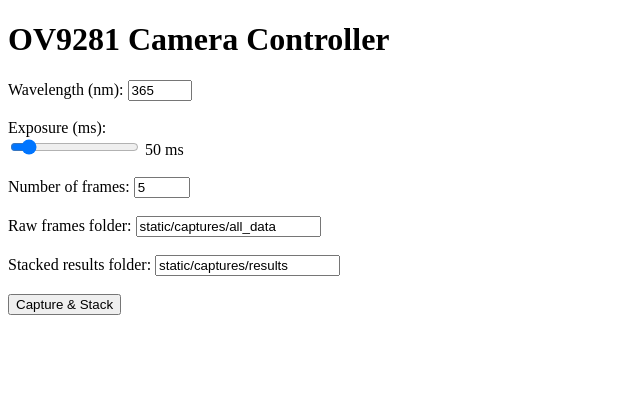
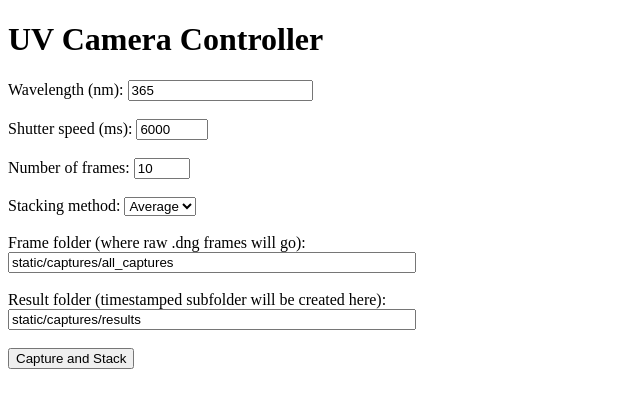
Before and after one commit to nicksadovnikov/UVCameraThesis, a Flask app: page / in a window 1280 px wide. Shown: the top 408 px of the page, without its empty margins (0-640 px from the left). Run offline with Flask 3, Linux system fonts and the light colour scheme.

Commit message:
Changes to Sony code

```diff
--- a/ArduCam App V1.0/app.py
+++ b/ArduCam App V1.0/app.py
@@ -1,141 +1,82 @@
 import os
 import cv2
 import numpy as np
+from flask import Flask, render_template, request, send_file
+from pathlib import Path
 import subprocess
-from flask import Flask, render_template, request, send_file
+import shutil
 from datetime import datetime
-from pathlib import Path
-import shutil
-import tifffile as tiff  # for saving .dng
-import json
 
 app = Flask(__name__)
 
-BASE_DIR = Path("static/captures")
-BASE_DIR.mkdir(parents=True, exist_ok=True)
+# Default folders
+DEFAULT_FRAME_DIR = Path("static/captures/all_captures")
+DEFAULT_RESULTS_DIR = Path("static/captures/results")
+DEFAULT_FRAME_DIR.mkdir(parents=True, exist_ok=True)
+DEFAULT_RESULTS_DIR.mkdir(parents=True, exist_ok=True)
 
 
-def get_timestamped_dir():
-    """Create a new session folder with timestamp."""
-    timestamp = datetime.now().strftime("%Y-%m-%d_%H-%M-%S")
-    session_dir = BASE_DIR / timestamp
-    session_dir.mkdir(parents=True, exist_ok=True)
-    return session_dir
+def capture_images(wavelength_nm, shutter_ms, frame_count, out_dir):
+    """Capture raw DNG frames with libcamera-still into the chosen folder"""
+    shutter_us = shutter_ms * 1000
+    for i in range(frame_count):
+        filename = f"{wavelength_nm}nm_{shutter_ms}ms_frame{i+1:03d}.dng"
+        filepath = out_dir / filename
+        cmd = [
+            "libcamera-still",
+            "--gain", "1",
+            "--shutter", str(shutter_us),
+            "--raw", "--encoding=raw",
+            "-o", str(filepath),
+            "-t", "1000"
+        ]
+        subprocess.run(cmd, check=True)
 
 
-def set_exposure_ms(exposure_ms: int):
-    """
-    Set manual exposure for OV9281.
-    - auto_exposure must be set to 1 for manual mode
-    - exposure_time_absolute is in units of 100 µs (1–5000)
-    """
-    # Convert ms → 100 µs units
-    exposure_units = int(exposure_ms * 10)
-    exposure_units = max(1, min(5000, exposure_units))
+def stack_images(wavelength_nm, shutter_ms, raw_dir, result_dir, method="average"):
+    """Stack raw frames and save both .dng and .jpg (with red saturation highlighting)"""
+    images = []
+    dng_files = sorted(raw_dir.glob(f"{wavelength_nm}nm_{shutter_ms}ms_frame*.dng"))
 
-    subprocess.run(
-        ["v4l2-ctl", "-d", "/dev/video0",
-         "-c", "auto_exposure=1",
-         "-c", f"exposure_time_absolute={exposure_units}"],
-        check=True
-    )
+    for f in dng_files:
+        raw = cv2.imread(str(f), cv2.IMREAD_UNCHANGED)
+        if raw is None:
+            continue
+        images.append(raw.astype(np.float32))
 
-    return exposure_units
+    if not images:
+        raise ValueError("No frames captured to stack.")
 
+    if method == "average":
+        stacked = np.mean(images, axis=0)
+    elif method == "median":
+        stacked = np.median(np.array(images), axis=0)
+    else:
+        raise ValueError("Invalid stacking method")
 
-def get_camera_controls():
-    """
-    Query v4l2 controls and return as a dictionary {control: value}.
-    """
-    result = subprocess.run(
-        ["v4l2-ctl", "-d", "/dev/video0", "--list-ctrls"],
-        capture_output=True, text=True, check=True
-    )
-    controls = {}
-    for line in result.stdout.splitlines():
-        if "value=" in line:
-            key = line.strip().split()[0]
-            value_str = line.split("value=")[-1].split()[0]
-            controls[key] = value_str
-    return controls
+    stacked = np.clip(stacked, 0, 65535).astype(np.uint16)
 
+    # Create timestamped result subfolder
+    timestamp = datetime.now().strftime("%Y-%m-%d_%H-%M-%S")
+    result_subdir = result_dir / timestamp
+    result_subdir.mkdir(parents=True, exist_ok=True)
 
-def save_dng_with_metadata(filepath: Path, image: np.ndarray, metadata: dict):
-    """
-    Save grayscale image as .dng with metadata JSON embedded in ImageDescription.
-    """
-    description = json.dumps(metadata, indent=2)
-    tiff.imwrite(
-        str(filepath),
-        image.astype(np.uint8),
-        photometric="minisblack",
-        description=description
-    )
+    # Save stacked result as 16-bit DNG
+    dng_path = result_subdir / f"{wavelength_nm}nm_{shutter_ms}ms_stacked.dng"
+    cv2.imwrite(str(dng_path), stacked)
 
+    # Create 8-bit preview for web
+    preview = (stacked / 256).astype(np.uint8)
 
-def capture_images(wavelength, exposure_ms, frame_count, save_dir):
-    """Capture N grayscale frames and save with metadata embedded."""
-    exposure_units = set_exposure_ms(exposure_ms)
-    controls = get_camera_controls()
+    # Highlight saturated pixels (≥ 250 in 8-bit scale)
+    mask = preview >= 250
+    preview_bgr = cv2.cvtColor(preview, cv2.COLOR_GRAY2BGR)
+    preview_bgr[mask] = [0, 0, 255]  # red overlay
 
-    cam = cv2.VideoCapture(0, cv2.CAP_V4L2)
-    cam.set(cv2.CAP_PROP_FRAME_WIDTH, 1280)
-    cam.set(cv2.CAP_PROP_FRAME_HEIGHT, 800)
-    cam.set(cv2.CAP_PROP_FPS, 10)
+    jpg_path = result_subdir / f"{wavelength_nm}nm_{shutter_ms}ms_stacked.jpg"
+    cv2.imwrite(str(jpg_path), preview_bgr)
 
-    frames = []
-    for i in range(frame_count):
-        ret, frame = cam.read()
-        if not ret:
-            continue
-        gray = cv2.cvtColor(frame, cv2.COLOR_BGR2GRAY)
-        frames.append(gray)
-
-        filename = f"{wavelength}nm_{exposure_ms}ms_frame{i+1:03d}.dng"
-        filepath = save_dir / filename
-
-        metadata = {
-            "Wavelength_nm": wavelength,
-            "Exposure_ms": exposure_ms,
-            "Exposure_units_100us": exposure_units,
-            "FrameIndex": i + 1,
-            "Timestamp": datetime.now().isoformat(),
-            "CameraControls": controls
-        }
-
-        save_dng_with_metadata(filepath, gray, metadata)
-
-    cam.release()
-    return frames, controls
-
-
-def stack_images(frames, stack_dir, wavelength, exposure_ms, controls):
-    """Average frames, save stacked DNG, preview JPG, and highlight saturated pixels."""
-    stacked = np.mean(frames, axis=0).astype(np.uint8)
-
-    # Save DNG with metadata
-    dng_name = f"{wavelength}nm_{exposure_ms}ms_stacked_result.dng"
-    dng_path = stack_dir / dng_name
-    metadata = {
-        "Wavelength_nm": wavelength,
-        "Exposure_ms": exposure_ms,
-        "FrameCount": len(frames),
-        "Timestamp": datetime.now().isoformat(),
-        "CameraControls": controls
-    }
-    save_dng_with_metadata(dng_path, stacked, metadata)
-
-    # Create saturation-highlighted preview
-    saturated_mask = stacked >= 240  # True where pixels are clipped
-    preview = cv2.cvtColor(stacked, cv2.COLOR_GRAY2BGR)
-    preview[saturated_mask] = (0, 0, 255)  # mark clipped pixels in red
-
-    preview_name = f"{wavelength}nm_{exposure_ms}ms_stacked_preview.jpg"
-    preview_path = stack_dir / preview_name
-    cv2.imwrite(str(preview_path), preview)
-
-    return dng_path, preview_path
-
+    return jpg_path.relative_to("static")
 
 
 @app.route("/")
@@ -145,39 +86,36 @@ def index():
 
 @app.route("/capture", methods=["POST"])
 def capture():
-    wavelength = int(request.form["wavelength"])
-    exposure_ms = int(request.form["shutter"])
+    wavelength_nm = int(request.form["wavelength"])
+    shutter_ms = int(request.form["shutter"])
     frame_count = int(request.form["frames"])
+    method = request.form.get("stack_method", "average")
 
-    raw_dir = Path(request.form["raw_dir"])
-    stack_base = Path(request.form["stack_dir"])
-    raw_dir.mkdir(parents=True, exist_ok=True)
+    # Use user-specified directories or defaults
+    frame_folder = Path(request.form["frame_folder"] or DEFAULT_FRAME_DIR)
+    result_folder = Path(request.form["result_folder"] or DEFAULT_RESULTS_DIR)
 
-    timestamp = datetime.now().strftime("%Y-%m-%d_%H-%M-%S")
-    stack_dir = stack_base / timestamp
-    stack_dir.mkdir(parents=True, exist_ok=True)
+    frame_folder.mkdir(parents=True, exist_ok=True)
+    result_folder.mkdir(parents=True, exist_ok=True)
 
-    # Capture raw frames with metadata
-    frames, controls = capture_images(wavelength, exposure_ms, frame_count, raw_dir)
+    # Capture frames into selected/all_captures folder
+    capture_images(wavelength_nm, shutter_ms, frame_count, frame_folder)
 
-    # Save stacked frame with metadata
-    dng_path, preview_path = stack_images(frames, stack_dir, wavelength, exposure_ms, controls)
-
-    rel_preview = preview_path.relative_to("static")
-    rel_stack_dir = stack_dir.relative_to("static")
+    # Stack results into results/<timestamp>/
+    result_rel = stack_images(wavelength_nm, shutter_ms, frame_folder, result_folder, method)
 
     return render_template(
         "result.html",
-        result_image=str(rel_preview),
-        session_dir=str(rel_stack_dir)
+        result_image=str(result_rel),
+        session_dir=str(result_folder)
     )
 
 
-@app.route("/download/<path:session_dir>")
-def download(session_dir):
-    abs_dir = BASE_DIR / session_dir
-    zip_path = abs_dir.with_suffix(".zip")
-    shutil.make_archive(str(abs_dir), 'zip', str(abs_dir))
+@app.route("/download")
+def download():
+    """Bundle everything under static/captures into a zip"""
+    zip_path = "experiment_results.zip"
+    shutil.make_archive("experiment_results", 'zip', "static/captures")
     return send_file(zip_path, as_attachment=True)
 
 
--- a/ArduCam App V1.0/templates/index.html
+++ b/ArduCam App V1.0/templates/index.html
@@ -2,35 +2,37 @@
 <html lang="en">
 <head>
   <meta charset="UTF-8">
-  <title>OV9281 Camera Control</title>
-  <script>
-    function updateExposureValue(val) {
-      document.getElementById('expVal').innerText = val + " ms";
-    }
-  </script>
+  <title>UV Camera Control</title>
 </head>
 <body>
-  <h1>OV9281 Camera Controller</h1>
+  <h1>UV Camera Controller</h1>
   <form action="/capture" method="post">
+    <label>Wavelength (nm):</label>
+    <input type="number" name="wavelength" value="365" required><br><br>
 
-    <label>Wavelength (nm):</label>
-    <input type="number" name="wavelength" value="365" min="200" max="900" required><br><br>
-
-    <label>Exposure (ms):</label><br>
-    <input type="range" name="shutter" min="1" max="500" value="50"
-           oninput="updateExposureValue(this.value)">
-    <span id="expVal">50 ms</span><br><br>
+    <label>Shutter speed (ms):</label>
+    <input type="number" name="shutter" value="6000" min="1" max="6000" required><br><br>
 
     <label>Number of frames:</label>
-    <input type="number" name="frames" value="5" min="1" max="30" required><br><br>
+    <input type="number" name="frames" value="10" min="1" max="30" required><br><br>
 
-    <label>Raw frames folder:</label>
-    <input type="text" name="raw_dir" value="static/captures/all_data" required><br><br>
+    <label>Stacking method:</label>
+    <select name="stack_method">
+      <option value="average" selected>Average</option>
+      <option value="median">Median</option>
+    </select><br><br>
 
-    <label>Stacked results folder:</label>
-    <input type="text" name="stack_dir" value="static/captures/results" required><br><br>
+    <label>Frame folder (where raw .dng frames will go):</label><br>
+    <input type="text" name="frame_folder"
+           value="static/captures/all_captures"
+           style="width:400px"><br><br>
 
-    <button type="submit">Capture & Stack</button>
+    <label>Result folder (timestamped subfolder will be created here):</label><br>
+    <input type="text" name="result_folder"
+           value="static/captures/results"
+           style="width:400px"><br><br>
+
+    <button type="submit">Capture and Stack</button>
   </form>
 </body>
 </html>
```
